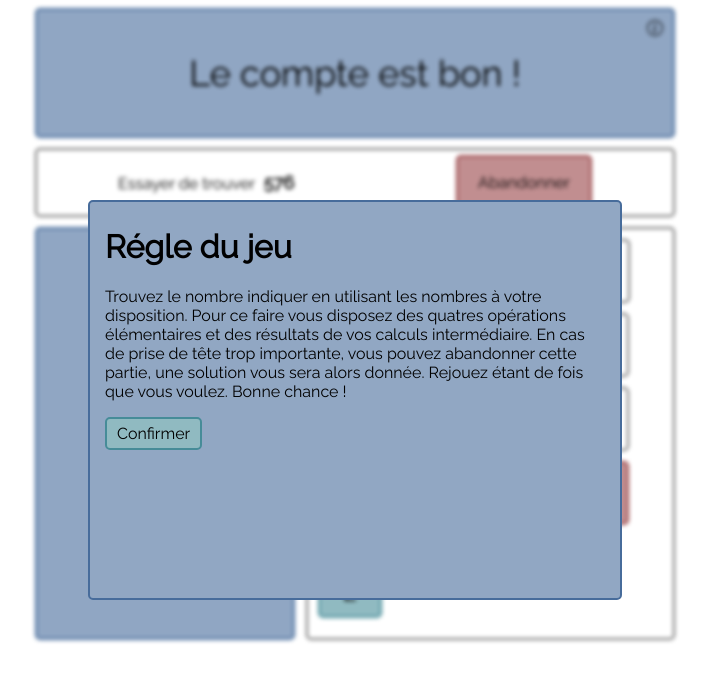
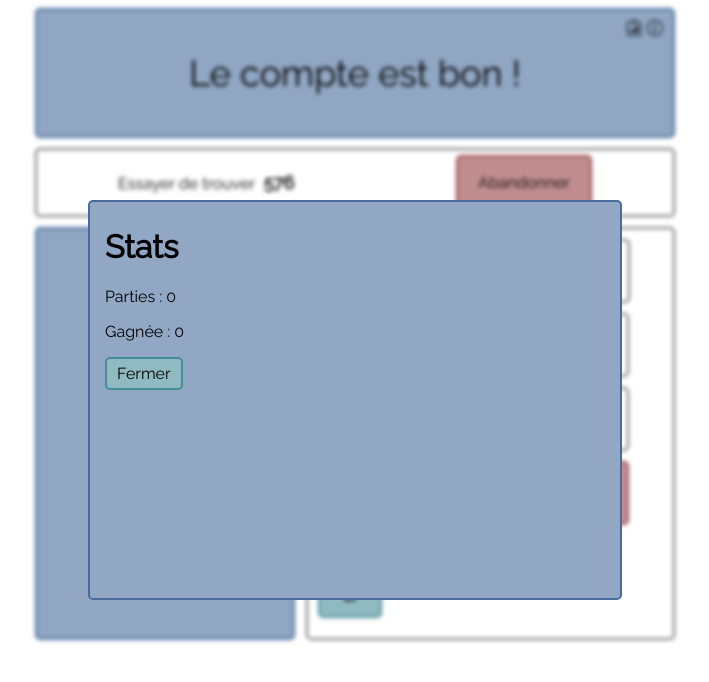
Before and after one commit to ThomasBtl/compte-est-bon, a plain HTML site: page index.html in a window 1280 px wide. Both pictures are taken after a click on the element 940 px from the left and 30 px from the top of the page. Shown: the whole page, without its empty margins (285-994 px from the left). Drawn offline with Linux system fonts and the light colour scheme; files whose address does not match are found by name.

Commit message:
Add user statistics

```diff
--- a/css/index.css
+++ b/css/index.css
@@ -28,12 +28,14 @@ body {
 }
 
 .options-box {
+    display: flex;
+    column-gap: 5px;
     position: absolute;
     right: 10px;
     top: 10px;
 }
 
-.rules-button {
+.options-box > div {
     cursor: pointer;
 }
 
--- a/index.html
+++ b/index.html
@@ -10,6 +10,7 @@
     <script type="module" src="./javascript/Utils.mjs"></script>
     <script type="module" src="./javascript/Memento.mjs"></script>
     <script type="module" src="./javascript/Game.mjs"></script>
+    <script type="module" src="./javascript/Stats.mjs"></script>
     <script type="module" src="./javascript/user-interactions.mjs"></script>
 </head>
 
@@ -18,10 +19,23 @@
         <div class="title">
             <p class="title-text">Le compte est bon !</p>
             <div class="options-box">
+                <div class="stats-button">
+                    <svg xmlns="http://www.w3.org/2000/svg" width="16" height="16" fill="currentColor"
+                        class="bi bi-clipboard-data" viewBox="0 0 16 16">
+                        <path
+                            d="M4 11a1 1 0 1 1 2 0v1a1 1 0 1 1-2 0v-1zm6-4a1 1 0 1 1 2 0v5a1 1 0 1 1-2 0V7zM7 9a1 1 0 0 1 2 0v3a1 1 0 1 1-2 0V9z" />
+                        <path
+                            d="M4 1.5H3a2 2 0 0 0-2 2V14a2 2 0 0 0 2 2h10a2 2 0 0 0 2-2V3.5a2 2 0 0 0-2-2h-1v1h1a1 1 0 0 1 1 1V14a1 1 0 0 1-1 1H3a1 1 0 0 1-1-1V3.5a1 1 0 0 1 1-1h1v-1z" />
+                        <path
+                            d="M9.5 1a.5.5 0 0 1 .5.5v1a.5.5 0 0 1-.5.5h-3a.5.5 0 0 1-.5-.5v-1a.5.5 0 0 1 .5-.5h3zm-3-1A1.5 1.5 0 0 0 5 1.5v1A1.5 1.5 0 0 0 6.5 4h3A1.5 1.5 0 0 0 11 2.5v-1A1.5 1.5 0 0 0 9.5 0h-3z" />
+                    </svg>
+                </div>
                 <div class="rules-button">
-                        <svg xmlns="http://www.w3.org/2000/svg" width="16" height="16" fill="currentColor" class="bi bi-info-circle" viewBox="0 0 16 16">
-                            <path d="M8 15A7 7 0 1 1 8 1a7 7 0 0 1 0 14zm0 1A8 8 0 1 0 8 0a8 8 0 0 0 0 16z"/>
-                            <path d="m8.93 6.588-2.29.287-.082.38.45.083c.294.07.352.176.288.469l-.738 3.468c-.194.897.105 1.319.808 1.319.545 0 1.178-.252 1.465-.598l.088-.416c-.2.176-.492.246-.686.246-.275 0-.375-.193-.304-.533L8.93 6.588zM9 4.5a1 1 0 1 1-2 0 1 1 0 0 1 2 0z"/>
+                    <svg xmlns="http://www.w3.org/2000/svg" width="16" height="16" fill="currentColor"
+                        class="bi bi-info-circle" viewBox="0 0 16 16">
+                        <path d="M8 15A7 7 0 1 1 8 1a7 7 0 0 1 0 14zm0 1A8 8 0 1 0 8 0a8 8 0 0 0 0 16z" />
+                        <path
+                            d="m8.93 6.588-2.29.287-.082.38.45.083c.294.07.352.176.288.469l-.738 3.468c-.194.897.105 1.319.808 1.319.545 0 1.178-.252 1.465-.598l.088-.416c-.2.176-.492.246-.686.246-.275 0-.375-.193-.304-.533L8.93 6.588zM9 4.5a1 1 0 1 1-2 0 1 1 0 0 1 2 0z" />
                     </svg>
                 </div>
             </div>
@@ -110,7 +124,7 @@
     <div id="alert-box"></div>
     <div id="dialog" class="close">
         <h1 id="dialog-title"></h1>
-            <p id="dialog-content"></p>
+        <div id="dialog-content"></div>
         <div id="dialog-confirm"></div>
     </div>
 </body>
--- /dev/null
+++ b/javascript/Stats.mjs
@@ -0,0 +1,98 @@
+/**
+ * Class that manages the user's statistics
+ * The validity of these statistics is check at each fetch to assure that the user has not been invalidating the data.
+ * To check the statiscs validity we use an unique number generated based on these same stats, if the nunber does not correspond to the data, the statistics are invalided, and are being reajusted back to normal
+ *
+ * sidenotes:
+ *     This class is a quick way to implements tracking of user's games history, but is far from being optimal
+ */
+export class Stats {
+
+    static nGames;
+    static nWins;
+    static uNum;
+
+    /**
+     * Method that inits the class based on the storage
+     */
+    static initStats(){
+        const data = JSON.parse(window.localStorage.getItem('data'));
+
+        if(data){
+            this.nGames = data.nGames;
+            this.nWins = data.nWins;
+            this.uNum = parseInt(window.localStorage.getItem('state'));
+            if(!this.checkIntegrity()){
+                this.nGames = 0;
+                this.nWins = 0;
+                window.localStorage.setItem('state', this.#generatedStateNumber())
+                console.error('Data integrity has been violated. Do not modify value inside the storage. Storage cleared');
+            }
+        }
+        else{
+            this.resetInfo();
+        }
+
+    }
+
+    /**
+     * Method that generates a number based on the save statistics
+     * @returns A number corresponding the the state validy
+     */
+    static #generatedStateNumber(){
+        let result = 17;
+        result = 31 * result + this.nGames;
+        result = 31 * result + this.nWins;
+        return result;
+    }
+
+    /**
+     * Method that saves data in storage
+     */
+    static #saveInfo(){
+        if(this.checkIntegrity()){
+            window.localStorage.setItem('data', JSON.stringify({
+                nGames : this.nGames,
+                nWins : this.nWins,
+            }))
+            window.localStorage.setItem('state', this.uNum);
+        }
+        else{
+            this.resetInfo()
+            console.error('Data integrity has been violated. Do not modify value inside the storage. Storage cleared');
+        }
+    }
+
+    /**
+     * Add a game to the statistics
+     * @param {boolean} win A boolean value specifying if the game has been won or not
+     */
+    static addGames(win){
+        this.nGames++;
+        if(win){
+            this.nWins++;
+        }
+        this.uNum = this.#generatedStateNumber()
+        this.#saveInfo();
+    }
+
+    /**
+     * Method that clears the storage
+     */
+    static resetInfo(){
+        window.localStorage.clear();
+        this.nGames = 0;
+        this.nWins = 0;
+        this.uNum = this.#generatedStateNumber()
+        this.#saveInfo();
+    }
+
+    /**
+     * Method that check the validity of the data base on uNum
+     * @returns True of the state if valid, false otherwise
+     */
+    static checkIntegrity(){
+        return this.#generatedStateNumber() === this.uNum;
+    }
+
+}
--- a/javascript/user-interactions.mjs
+++ b/javascript/user-interactions.mjs
@@ -1,5 +1,6 @@
 import { Game } from './Game.mjs';
 import { Memento, Caretaker } from './Memento.mjs';
+import { Stats } from './Stats.mjs';
 
 //#region const
 
@@ -25,6 +26,7 @@ var equalElement = document.getElementsByClassName('equal-box')[0];
 var resetButtonElement = document.getElementsByClassName('reset-button')[0];
 var undoButton = document.getElementsByClassName('undo-button')[0];
 var rulesButton = document.getElementsByClassName('rules-button')[0];
+var statsButton = document.getElementsByClassName('stats-button')[0];
 var dialogElement = document.getElementById('dialog');
 var confirmButton = document.getElementById('dialog-confirm');
 
@@ -34,8 +36,13 @@ rulesButton.addEventListener('click', () => {
     openRules();
 })
 
-confirmButton.addEventListener('click', toggleDialog)
+statsButton.addEventListener('click', () => {
+    openStats();
+})
 
+confirmButton.addEventListener('click', toggleDialog);
+
+Stats.initStats();
 
 //#endregion
 
@@ -135,6 +142,10 @@ function onEqualClick() {
     if (r !== -1) {
         // Is the number found
         if (found) {
+            // Add won game to statistics
+            Stats.addGames(true);
+
+            // DOM modifications
             const resetButton = document.getElementsByClassName('reset-button')[0];
             resetButton.onclick = (e) => onResetGame(e);
             resetButton.classList.toggle('give-up');
@@ -192,6 +203,9 @@ function onGiveUp(e) {
     element.classList.toggle('give-up');
     element.innerHTML = '<p>Rejouer<p>'
     element.onclick = (e) => onResetGame(e);
+
+    // Add lose game to statistics
+    Stats.addGames(false);
 }
 
 function onResetGame(e) {
@@ -406,6 +420,20 @@ function openRules(){
     toggleDialog()
 }
 
+function openStats(){
+    // Get elements
+    let title = document.getElementById('dialog-title');
+    let content = document.getElementById('dialog-content');
+
+    // Fill elements
+    title.innerHTML = 'Stats';
+    content.innerHTML = `<p>Parties : ${Stats.nGames}</p><p>Gagnée : ${Stats.nWins}</p>`;
+    confirmButton.innerHTML = 'Fermer'
+
+    // Open dialog
+    toggleDialog()
+}
+
 /**
  * Toggle the dialog box
  */
@@ -414,4 +442,5 @@ function toggleDialog(){
     wrapperElement.classList.toggle('backfont');
 }
 
+
 //#endregion
```
Lines whose indentation alone changed are shown as unchanged.
